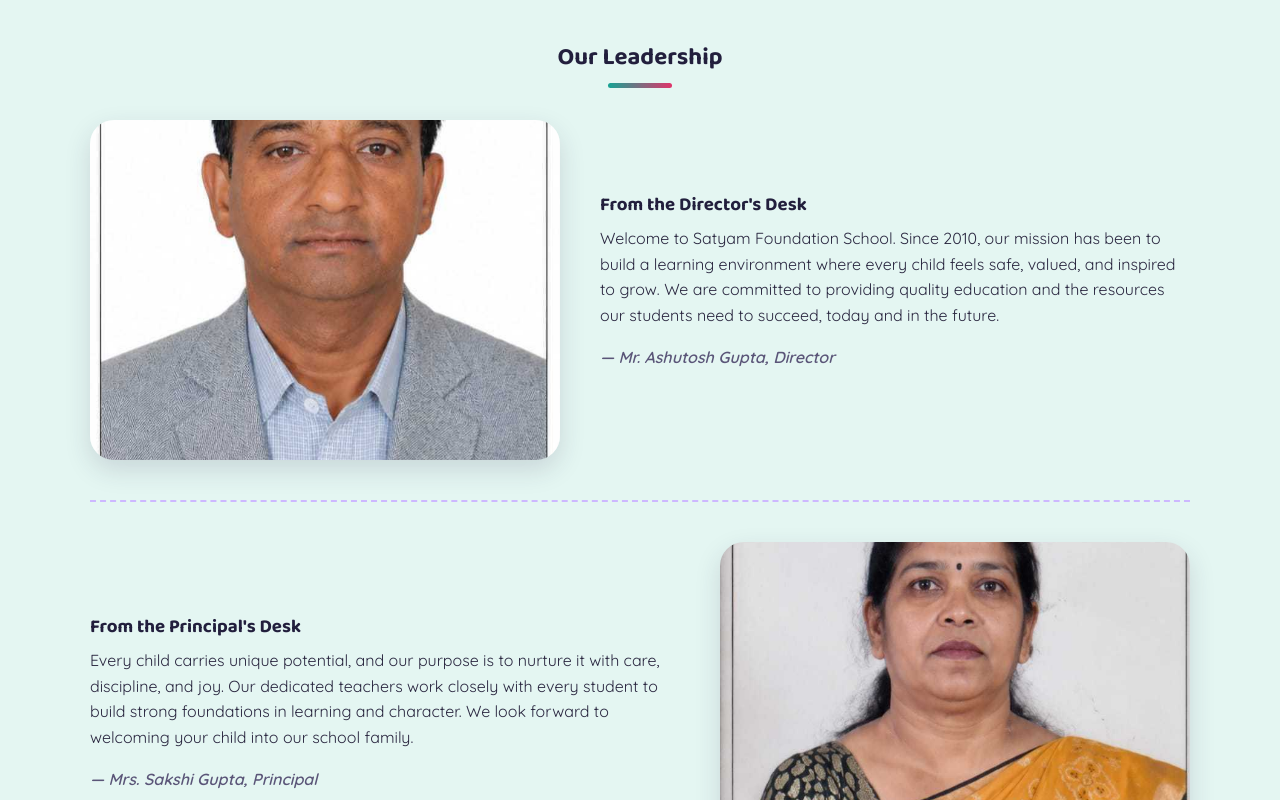
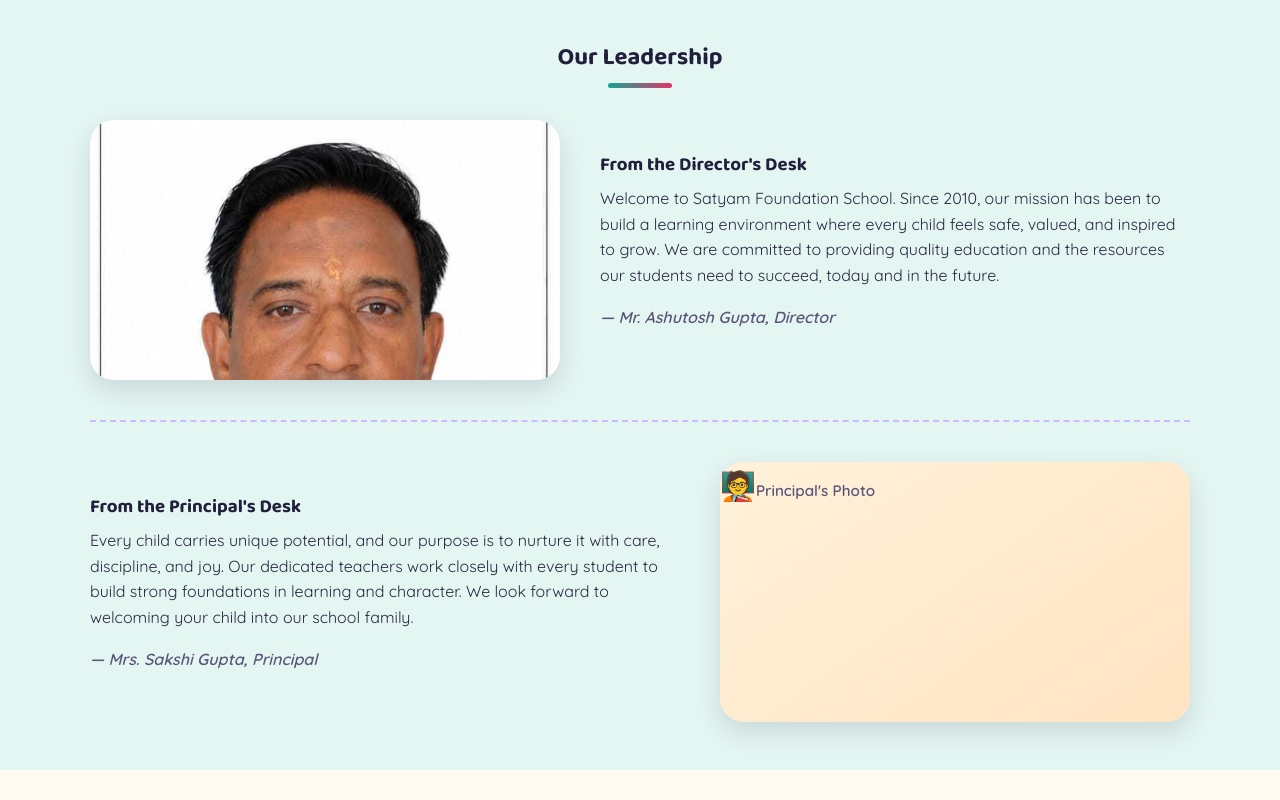
Before and after one commit to saniya-gupta-gammaedge/Satyam-foundation-school, a React (Vite) app: page / in a window 1280 px wide. Shown: the part 1040-1840 px from the top of the page. Built offline with nearby package versions, Linux system fonts and the light colour scheme.

Commit message:
FIxed image size

```diff
--- a/src/App.css
+++ b/src/App.css
@@ -367,8 +367,9 @@
 }
 
 .section-image.small {
-  min-height: 180px;
+  height: 260px;
   flex: 1 1 200px;
+  object-position: top;
 }
 
 .signature {
--- a/src/components/PrincipalsNote.jsx
+++ b/src/components/PrincipalsNote.jsx
@@ -1,6 +1,6 @@
+import Placeholder from "./Placeholder"
 import Reveal from "./Reveal"
 import directorPhoto from "../assets/director.jpg"
-import principalPhoto from "../assets/principal.jpg"
 
 const LEADERS = [
   {
@@ -17,7 +17,7 @@
     title: "From the Principal's Desk",
     name: "Mrs. Sakshi Gupta",
     role: "Principal",
-    photo: principalPhoto,
+    photoLabel: "Principal's Photo",
     note: `Every child carries unique potential, and our purpose is to nurture it with care,
       discipline, and joy. Our dedicated teachers work closely with every student to
       build strong foundations in learning and character. We look forward to welcoming
@@ -32,7 +32,11 @@
       <div className="leadership">
         {LEADERS.map((l, i) => (
           <Reveal key={l.name} className="section-inner" style={{ transitionDelay: `${i * 100}ms` }}>
-            <img src={l.photo} alt={l.name} className="section-image small" />
+            {l.photo ? (
+              <img src={l.photo} alt={l.name} className="section-image small" />
+            ) : (
+              <Placeholder label={l.photoLabel} className="section-image small" />
+            )}
             <div>
               <h3>{l.title}</h3>
               <p>{l.note}</p>
```
